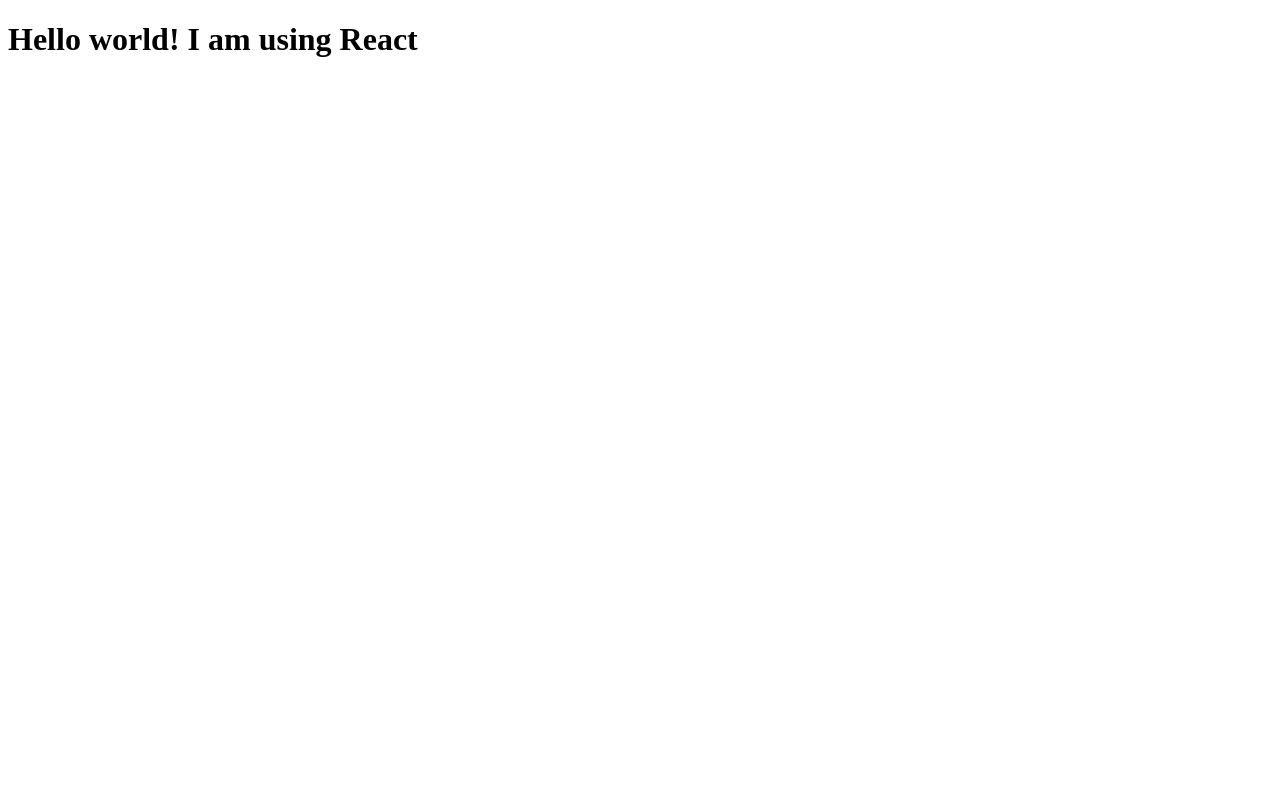
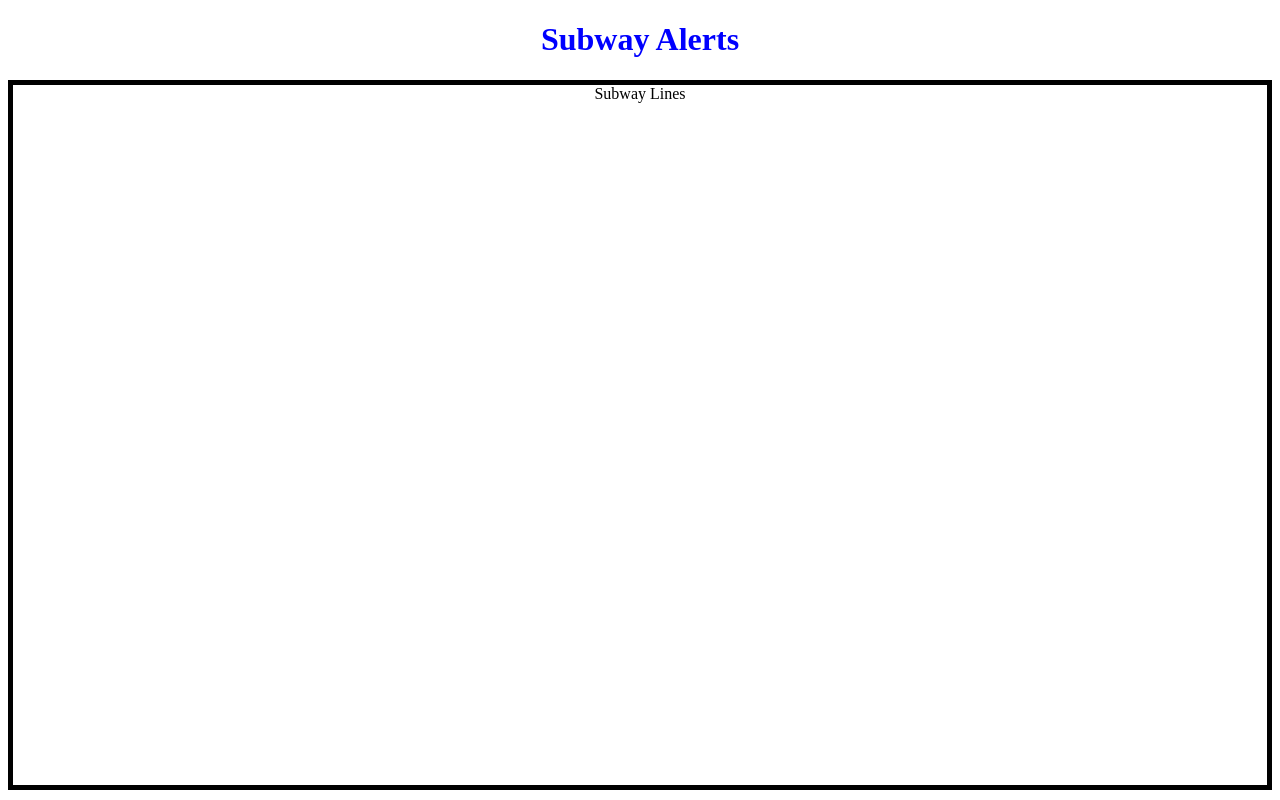
Before and after one commit to GoblinSharksTransit/MTA-Transit, a React app: page / in a window 1280 px wide. Built offline with nearby package versions, Linux system fonts and the light colour scheme.

Commit message:
Added css styling. Added subway container component. Added css and style loaders to webpack

```diff
--- a/Public/index.html
+++ b/Public/index.html
@@ -1,12 +1,13 @@
 <!DOCTYPE html>
 <html lang="en">
-<head>
-    <meta charset="UTF-8">
-    <meta http-equiv="X-UA-Compatible" content="IE=edge">
-    <meta name="viewport" content="width=device-width, initial-scale=1.0">
+  <head>
+    <meta charset="UTF-8" />
+    <meta http-equiv="X-UA-Compatible" content="IE=edge" />
+    <meta name="viewport" content="width=device-width, initial-scale=1.0" />
     <title>Goblin Shark MTA App</title>
-</head>
-<body>
+    <link rel="stylesheet" type="text/css" href="./style.css" />
+  </head>
+  <body>
     <div id="root"></div>
-</body>
+  </body>
 </html>
--- /dev/null
+++ b/Public/style.css
@@ -0,0 +1,11 @@
+h1 {
+  color: blue;
+  text-align: center;
+}
+.SubwayContainer {
+  text-align: center;
+  border-color: black;
+  border-style: solid;
+  border-width: 5px;
+  height: 700px;
+}
--- a/package.json
+++ b/package.json
@@ -16,12 +16,17 @@
     "@babel/preset-env": "^7.23.9",
     "@babel/preset-react": "^7.23.3",
     "babel-loader": "^9.1.3",
+    "copy-webpack-plugin": "^12.0.2",
+    "css-loader": "^6.10.0",
     "html-webpack-plugin": "^5.6.0",
+    "sass-loader": "^14.1.1",
+    "style-loader": "^3.3.4",
     "webpack": "^5.90.3",
     "webpack-cli": "^5.1.4",
     "webpack-dev-server": "^5.0.2"
   },
   "dependencies": {
+    "autoprefixer": "10.4.5",
     "react": "^18.2.0",
     "react-dom": "^18.2.0"
   }
--- a/src/App.js
+++ b/src/App.js
@@ -1,11 +1,16 @@
-import React from "react";
+import React from 'react';
 
-const App = () =>{
-    return (
-        <h1>
-            Hello world! I am using React
-        </h1>
-    )
-}
+const App = () => {
+  const SubwayContainer = (props) => {
+    // return <div className="SubwayContainer"></div>;
+    return <div className='SubwayContainer'>Subway Lines</div>;
+  };
+  return (
+    <div>
+      <h1>Subway Alerts</h1>
+      <SubwayContainer />
+    </div>
+  );
+};
 
-export default App
+export default App;
--- a/webpack.config.js
+++ b/webpack.config.js
@@ -12,8 +12,8 @@
   devServer: {
     port: '3000',
     static: {
-      directory: path.join(__dirname, 'public')
-},
+      directory: path.join(__dirname, 'Public'),
+    },
     open: true,
     hot: true,
     liveReload: true,
@@ -28,11 +28,15 @@
         exclude: /node_modules/,
         use: 'babel-loader',
       },
+      {
+        test: /\.(sa|sc|c)ss$/,
+        use: ['style-loader', 'css-loader', 'sass-loader'],
+      },
     ],
   },
   plugins: [
     new HtmlWebpackPlugin({
-      template: path.join(__dirname, 'public', 'index.html')
-    })
-  ]
+      template: path.join(__dirname, 'Public', 'index.html'),
+    }),
+  ],
 };
```
Also changed, not shown: 1 other file (tests, documents, lock files or other folders).
